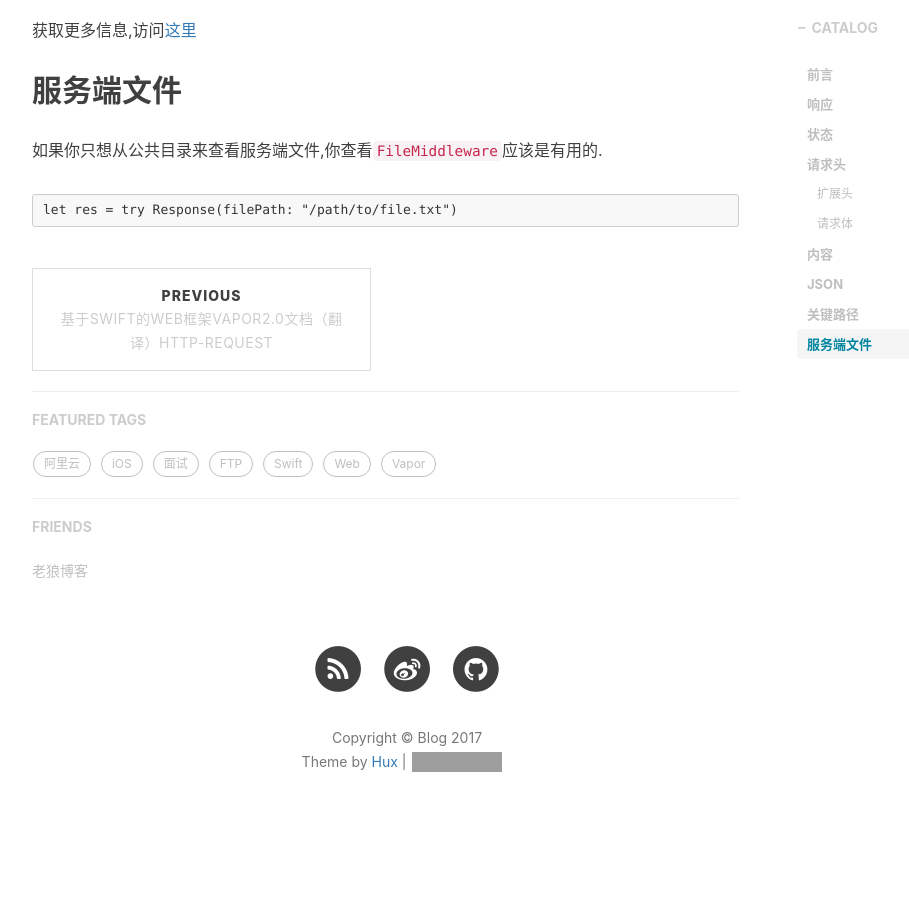
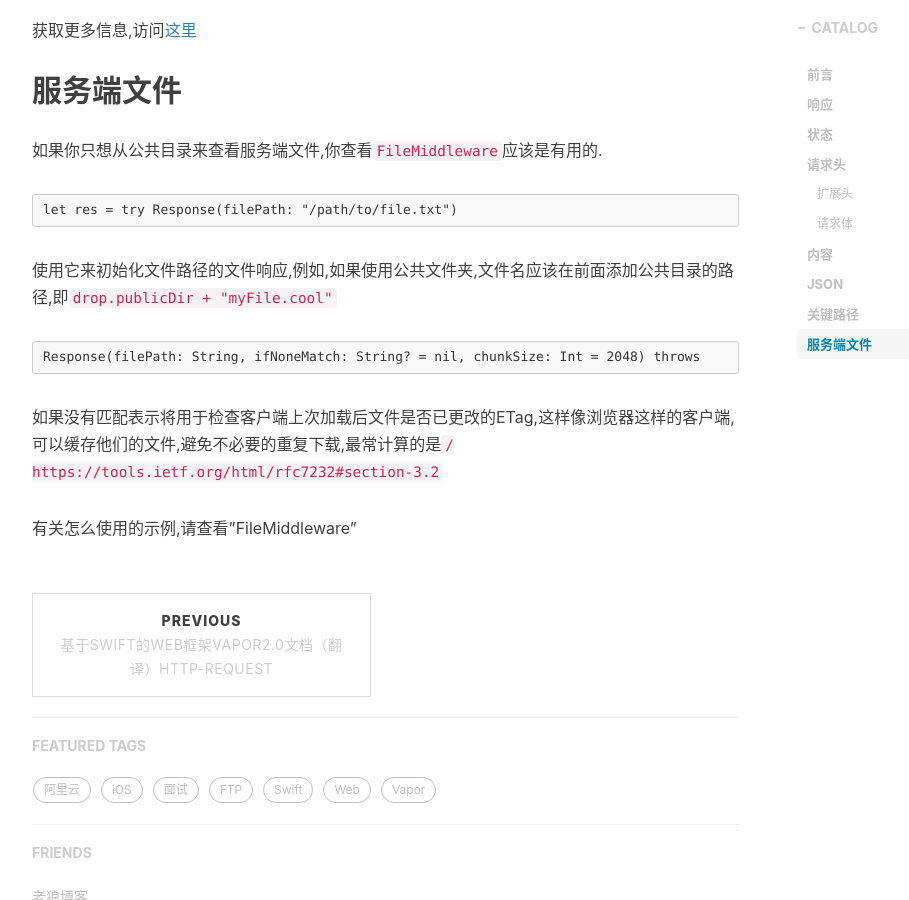
Before and after one commit to fandongtongxue/fandongtongxue.github.io, a Jekyll site: the page built from _posts/2017-08-17-iOS-SwiftVaporWeb21.markdown, in a window 1280 px wide and 900 px high, scrolled down 3317 px. Shown: the whole window, without its empty margins (233-1142 px from the left). Built offline with Jekyll 4.4.1, drawn with Linux system fonts in a browser that asks for light colours; nearby versions of some CDN libraries; comment, search, counter and statistics services are not loaded; before the commit the page ends 4183 px from its top, so only the background shows below that; grey boxes are pictures that could not be loaded.

Commit message:
添加新文章

````diff
--- a/_posts/2017-08-17-iOS-SwiftVaporWeb21.markdown
+++ b/_posts/2017-08-17-iOS-SwiftVaporWeb21.markdown
@@ -114,10 +114,18 @@ let names = pokemonResponse.data["results", "name"]?.array
 let json = request.response["hello"]
 ```
 ## 关键路径
-获取更多信息,访问[这里](http://www.jianshu.com/p/5699c7fcf8e9)
+获取更多信息,访问[这里](http://blog.fandong.me/2017/08/16/iOS-SwiftVaporWeb20/)
 ## 服务端文件
 如果你只想从公共目录来查看服务端文件,你查看`FileMiddleware`应该是有用的.
 
 ```
 let res = try Response(filePath: "/path/to/file.txt")
 ```
+使用它来初始化文件路径的文件响应,例如,如果使用公共文件夹,文件名应该在前面添加公共目录的路径,即`drop.publicDir + "myFile.cool"`
+
+```
+Response(filePath: String, ifNoneMatch: String? = nil, chunkSize: Int = 2048) throws
+```
+如果没有匹配表示将用于检查客户端上次加载后文件是否已更改的ETag,这样像浏览器这样的客户端,可以缓存他们的文件,避免不必要的重复下载,最常计算的是`/ https://tools.ietf.org/html/rfc7232#section-3.2`
+
+有关怎么使用的示例,请查看"FileMiddleware"
````
